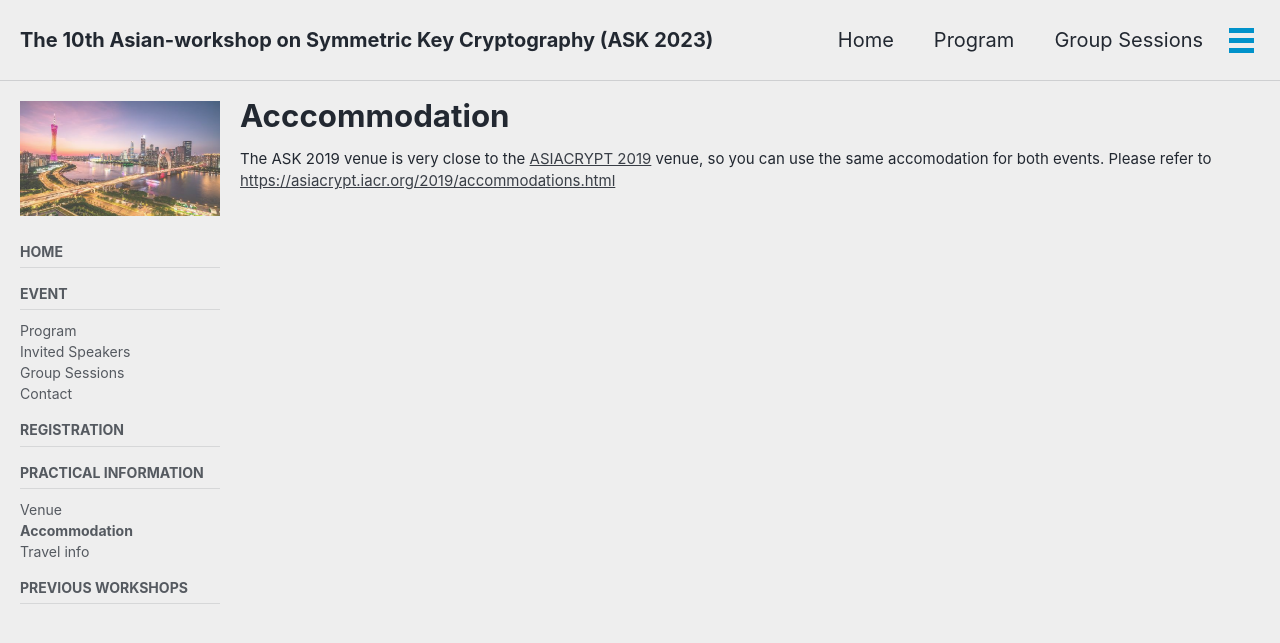
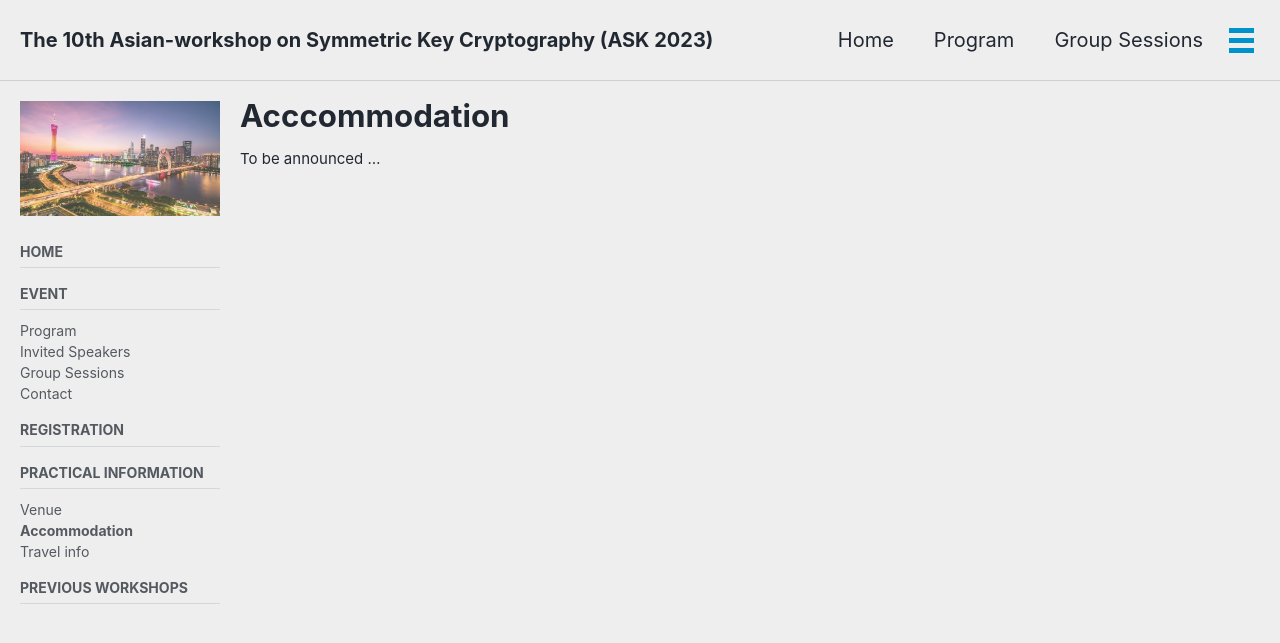
Before and after one commit to cryptanalysisbench/SATbench, a Jekyll site: the page built from accommodation.md, in a window 1280 px wide and 900 px high. Shown: the top 643 px of the window. Built offline with Jekyll 4.4.1, drawn with Linux system fonts in a browser that asks for light colours; cached includes are drawn as plain includes; nearby versions of some CDN libraries; our own code applies the rules of GitHub Pages for plain Markdown files.

Commit message:
Update accommodation.md

```diff
--- a/accommodation.md
+++ b/accommodation.md
@@ -11,5 +11,6 @@ sidebar:
 
 # Acccommodation
 
-The ASK 2019 venue is very close to the [ASIACRYPT 2019](https://asiacrypt.iacr.org/2019/) venue, so you can use the same accomodation for both events.
-Please refer to <a href="https://asiacrypt.iacr.org/2019/accommodations.html">https://asiacrypt.iacr.org/2019/accommodations.html</a>
+To be announced ...
+<!-- The ASK 2019 venue is very close to the [ASIACRYPT 2019](https://asiacrypt.iacr.org/2019/) venue, so you can use the same accomodation for both events.
+Please refer to <a href="https://asiacrypt.iacr.org/2019/accommodations.html">https://asiacrypt.iacr.org/2019/accommodations.html</a> -->
```
